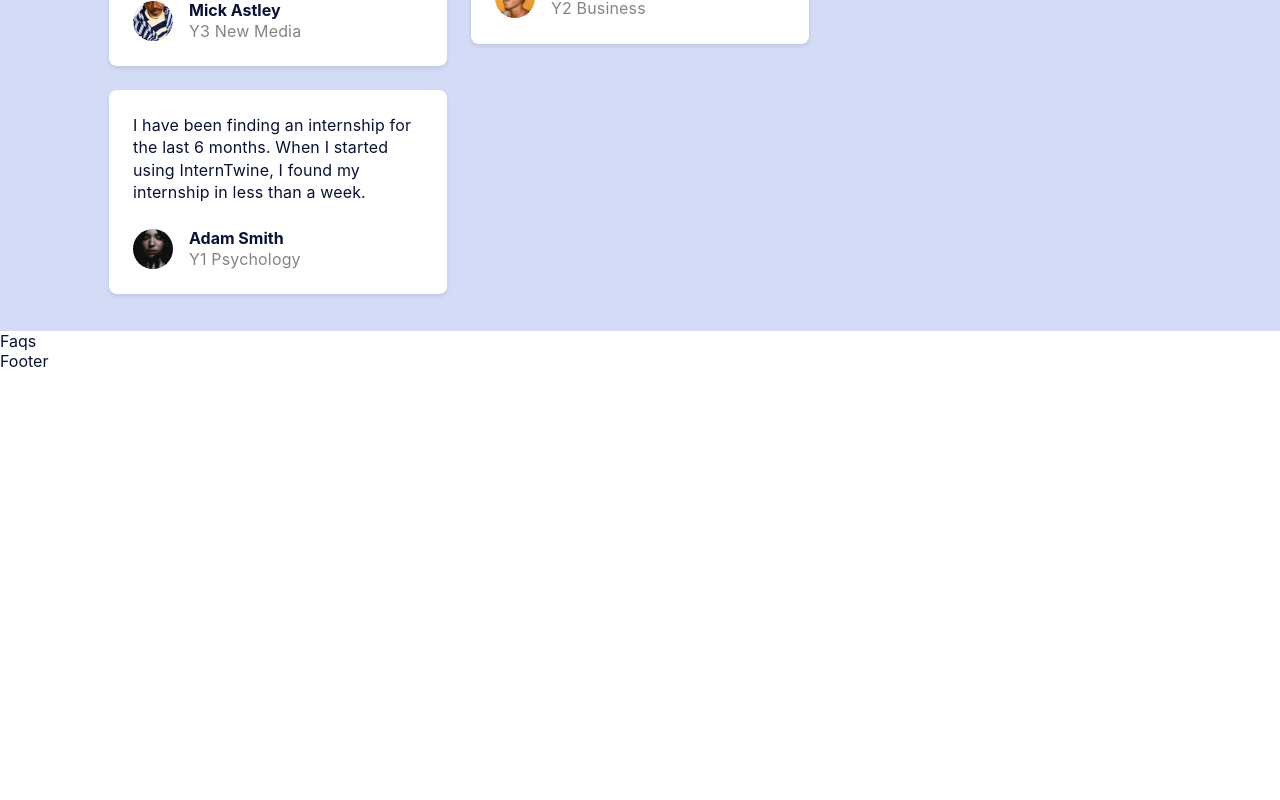
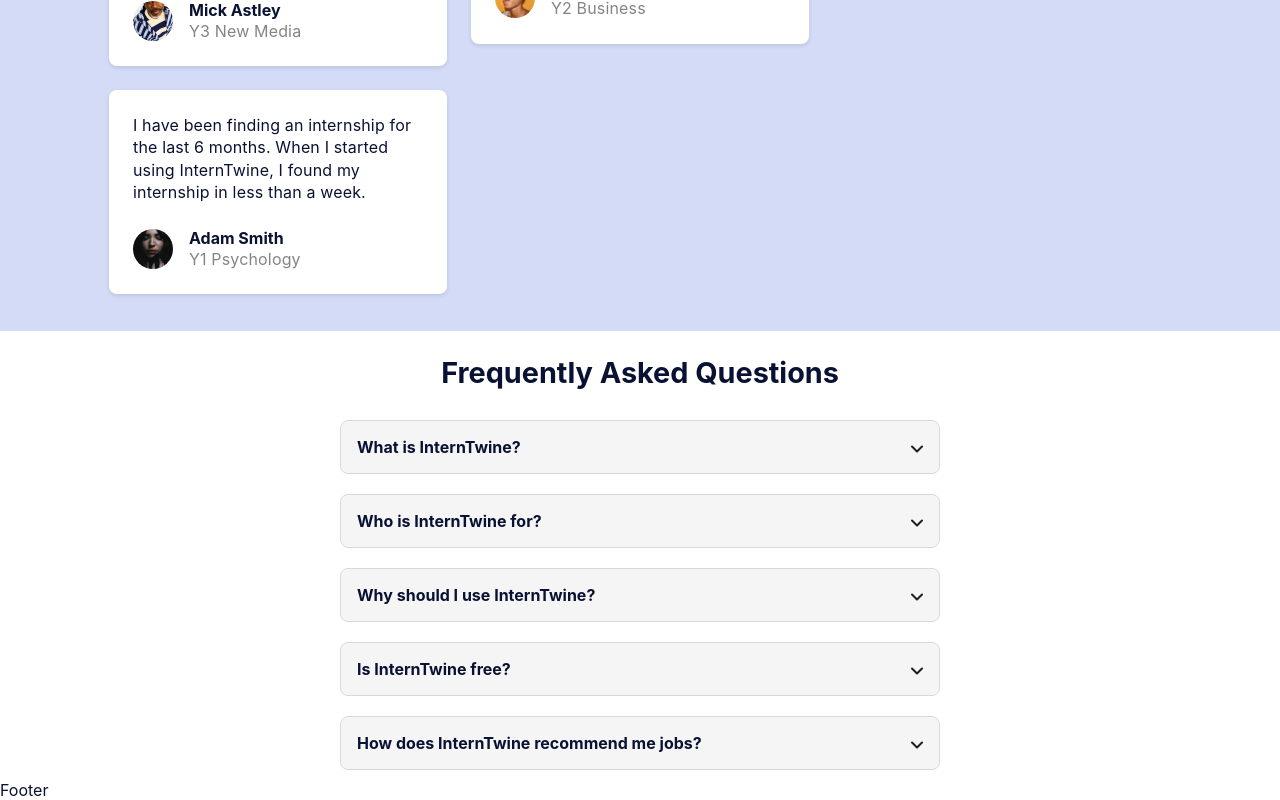
Before and after one commit to nknguyenhc/CS3216-A1, a React (Create React App) app: page / in a window 1280 px wide. Shown: the part 3522-4322 px from the top of the page. Before the commit the page ends 3893 px from the top, so only its background shows below. Built offline with nearby package versions, Linux system fonts and the light colour scheme.

Commit message:
FAQ section

```diff
--- a/src/App.scss
+++ b/src/App.scss
@@ -16,6 +16,7 @@ $b-9: #d4dbf6;
 }
 
 @import './components/GetNotified/GetNotified.scss';
+@import './sections/Faqs/Faq.scss';
 @import './sections/Features/Features.scss';
 @import './sections/Header/Header.scss';
 @import './sections/Introductions/Introductions.scss';
--- /dev/null
+++ b/src/sections/Faqs/Faq.scss
@@ -0,0 +1,87 @@
+$faq-transition: 0.5s cubic-bezier(0.58, 0.2, 0.43, 0.82);
+
+.faqs {
+  width: 100%;
+  max-width: 600px;
+  margin: 0 auto;
+  font-family: Arial, sans-serif;
+
+  h2 {
+    text-align: center;
+    margin-bottom: 20px;
+    font-size: 1.8rem;
+  }
+}
+
+.faq {
+  &-item {
+    padding: 10px 0;
+
+    &-container {
+      background-color: #f5f5f5;
+      border: 1px solid #d9d9d9;
+      border-radius: 8px;
+      transition: background-color $faq-transition;
+    }
+
+    &.open {
+      .faq-item-container {
+        background-color: white;
+      }
+
+      .faq-answer {
+        max-height: 500px; /* Adjust based on content */
+        opacity: 1;
+      }
+    }
+  }
+
+  &-question {
+    display: flex;
+    justify-content: space-between;
+    align-items: center;
+    cursor: pointer;
+    padding: 16px;
+    border-radius: 8px;
+
+    h3 {
+      margin: 0;
+    }
+
+    &-chevron {
+      position: relative;
+    }
+
+    span {
+      opacity: 0;
+      transition: opacity $faq-transition;
+      position: absolute;
+      top: 0;
+      right: 0;
+      transform: translateY(-50%);
+
+      &.open {
+        img {
+          rotate: 180deg;
+        }
+      }
+
+      &.display {
+        opacity: 1;
+      }
+    }
+  }
+
+  &-answer {
+    max-height: 0;
+    overflow: hidden;
+    transition: max-height $faq-transition, opacity $faq-transition;
+    opacity: 0;
+    padding: 0px 16px;
+
+    p {
+      margin: 0;
+      margin-bottom: 16px;
+    }
+  }
+}
--- a/src/sections/Faqs/Faqs.tsx
+++ b/src/sections/Faqs/Faqs.tsx
@@ -1,5 +1,75 @@
+import { useState } from 'react';
+import chevronDown from '../../assets/images/chevron-down.svg';
+
+type FaqItemType = {
+  question: string;
+  answer: string;
+};
+
+const faqData: FaqItemType[] = [
+  {
+    question: 'What is InternTwine?',
+    answer:
+      'InternTwine is an all-in-one platform to help you to find your dream internship, from start to finish.',
+  },
+  {
+    question: 'Who is InternTwine for?',
+    answer: 'InternTwine is for anyone looking for an internship.',
+  },
+  {
+    question: 'Why should I use InternTwine?',
+    answer:
+      'InternTwine simplifies your intern search by providing a centralised hub to discover opportunities, manage applications, and track your progress effortlessly.',
+  },
+  {
+    question: 'Is InternTwine free?',
+    answer: 'Yes, InternTwine is free. Forever.',
+  },
+  {
+    question: 'How does InternTwine recommend me jobs?',
+    answer:
+      'InternTwine uses a combination of advanced algorithms and personalised filters to recommend internships tailored to your unique profile. By analysing your skills, experience, job preferences, and application history, we match you with opportunities that align with your career goals.',
+  },
+];
+
 const Faqs = (): JSX.Element => {
-  return <div>Faqs</div>;
+  return (
+    <div className="faqs">
+      <h2>Frequently Asked Questions</h2>
+      {faqData.map((faq, index) => (
+        <FaqItem key={index} faq={faq} />
+      ))}
+    </div>
+  );
+};
+
+const FaqItem = ({ faq }: { faq: FaqItemType }): JSX.Element => {
+  const [isOpen, setIsOpen] = useState(false);
+
+  const toggleAccordion = () => {
+    setIsOpen(!isOpen);
+  };
+
+  return (
+    <div className={`faq-item ${isOpen ? 'open' : ''}`}>
+      <div className="faq-item-container">
+        <div className="faq-question" onClick={toggleAccordion}>
+          <h3>{faq.question}</h3>
+          <div className="faq-question-chevron">
+            <span className={isOpen ? 'closed' : 'closed display'}>
+              <img src={chevronDown} alt="" />
+            </span>
+            <span className={isOpen ? 'open display' : 'open'}>
+              <img src={chevronDown} alt="" />
+            </span>
+          </div>
+        </div>
+        <div className={`faq-answer ${isOpen ? 'open' : ''}`}>
+          <p>{faq.answer}</p>
+        </div>
+      </div>
+    </div>
+  );
 };
 
 export default Faqs;
```
Also changed, not shown: src/assets/images/chevron-down.svg (added).
